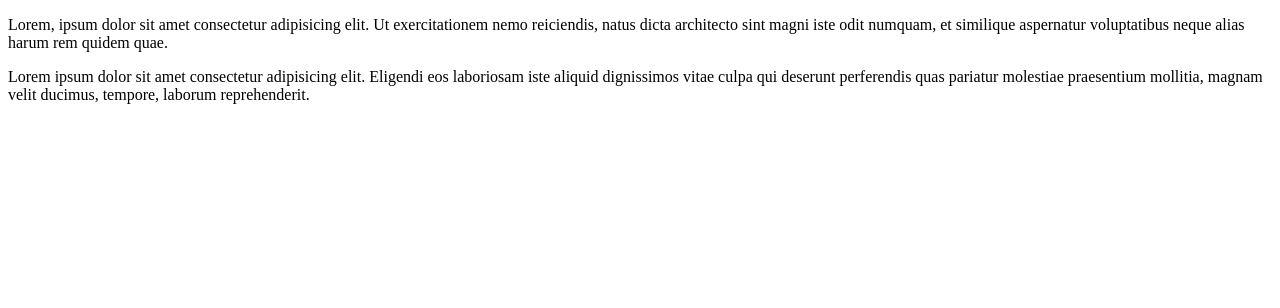
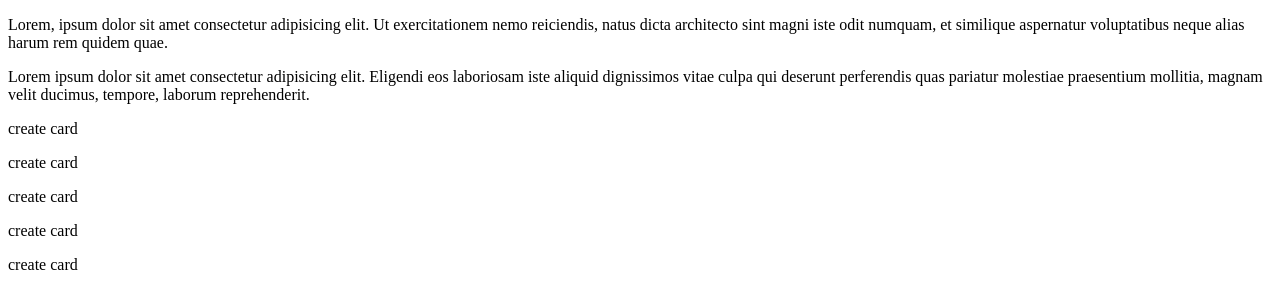
Before and after one commit to NguyenDuyNghia19406c/test_GIT, a plain HTML site: page index.html in a window 1280 px wide. Drawn offline with Linux system fonts and the light colour scheme.

Commit message:
add card in new branch

```diff
--- a/index.html
+++ b/index.html
@@ -10,6 +10,11 @@
 <body>
     <p>Lorem, ipsum dolor sit amet consectetur adipisicing elit. Ut exercitationem nemo reiciendis, natus dicta architecto sint magni iste odit numquam, et similique aspernatur voluptatibus neque alias harum rem quidem quae.</p>
     <p>Lorem ipsum dolor sit amet consectetur adipisicing elit. Eligendi eos laboriosam iste aliquid dignissimos vitae culpa qui deserunt perferendis quas pariatur molestiae praesentium mollitia, magnam velit ducimus, tempore, laborum reprehenderit.</p>
+    <p>create card</p>
+    <p>create card</p>
+    <p>create card</p>
+    <p>create card</p>
+    <p>create card</p>
 </body>
 
 </html>
```
